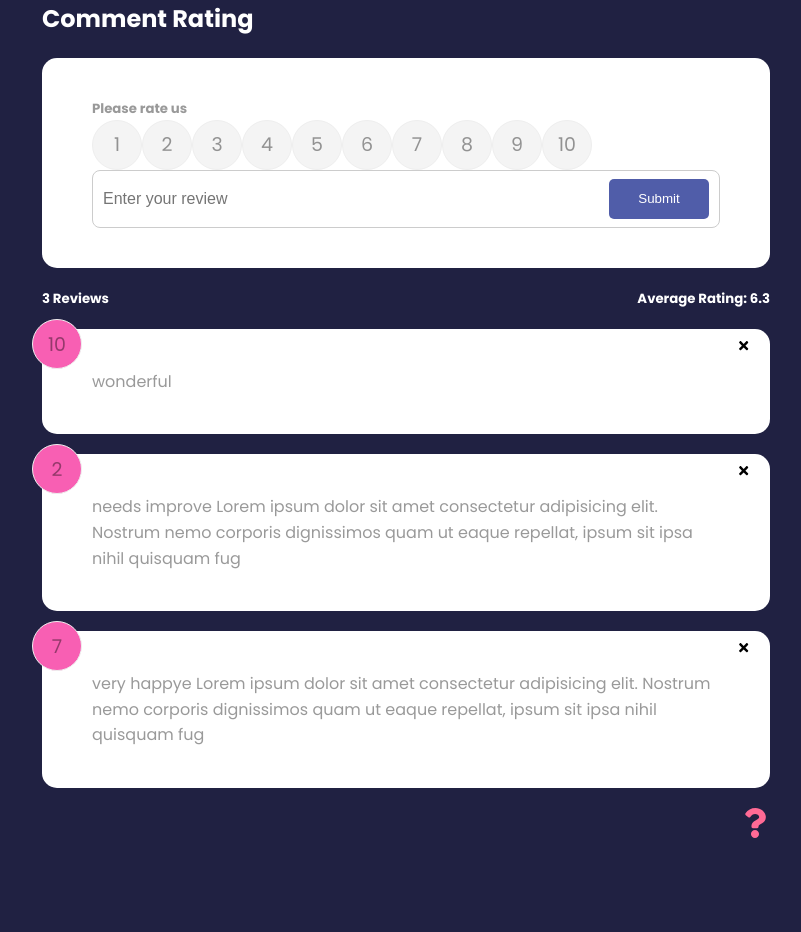
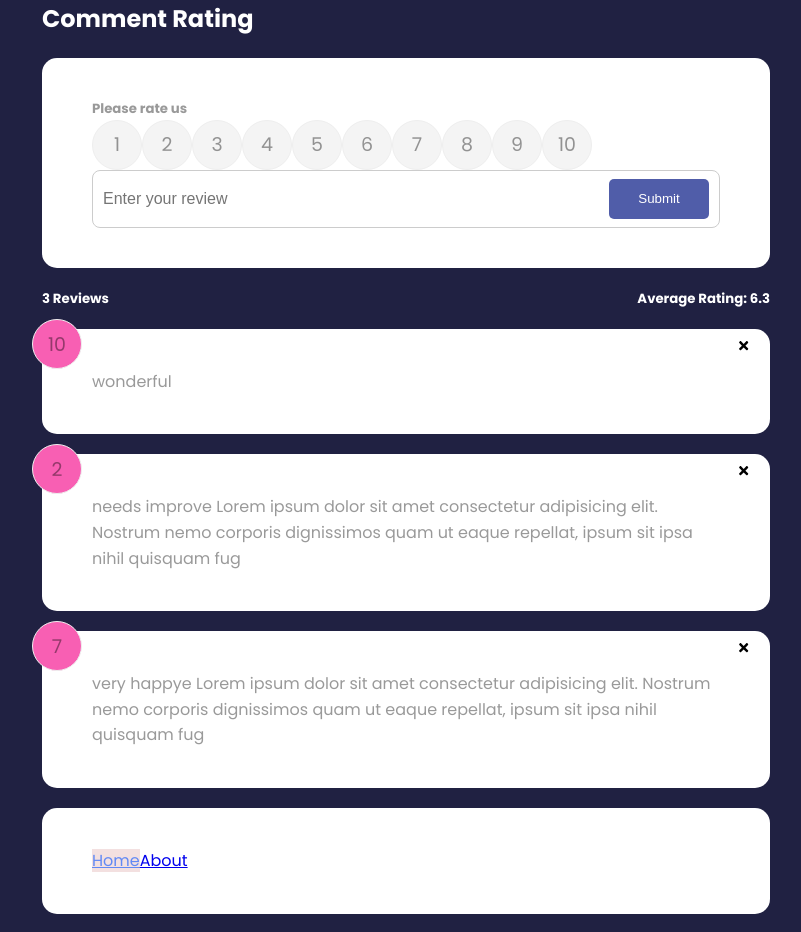
Before and after one commit to xploreout/comment-app, a React (Create React App) app: page / in a window 1280 px wide. Shown: the top 932 px of the page, without its empty margins (234-1035 px from the left). Before the commit the page ends 846 px from the top, so only its background shows below. Built offline with nearby package versions, Linux system fonts and the light colour scheme.

Commit message:
NavLink with active class

```diff
--- a/src/App.js
+++ b/src/App.js
@@ -3,12 +3,18 @@ import { v4 as uuidv4 } from 'uuid';
 import Header from './components/Header';
 import AboutLink from './components/AboutLink';
 import { useState } from 'react';
+import Card from './components/shared/Card';
 import About from './pages/About';
 import SurveyData from './data/SurveyData';
 import SurveyList from './components/SurveyList';
 import SurveyStats from './components/SurveyStats';
 import SurveyForm from './components/SurveyForm';
-import { BrowserRouter as Router, Routes, Route } from 'react-router-dom';
+import {
+  BrowserRouter as Router,
+  Routes,
+  Route,
+  NavLink,
+} from 'react-router-dom';
 
 function App() {
   const [survey, setSurvey] = useState(SurveyData);
@@ -41,6 +47,14 @@ function App() {
           />
           <Route path='/about' element={<About />} />
         </Routes>
+        <Card>
+          <NavLink to='/' activeClassName='active'>
+            Home
+          </NavLink>
+          <NavLink to='/about' activeClassName='active'>
+            About
+          </NavLink>
+        </Card>
         <AboutLink />
       </div>
     </Router>
--- a/src/index.css
+++ b/src/index.css
@@ -209,3 +209,8 @@ ul {
 .about p {
   margin: 10px 0;
 }
+
+.active {
+  background: #f3e0e0;
+  color: rgb(98, 137, 244);
+}
```
